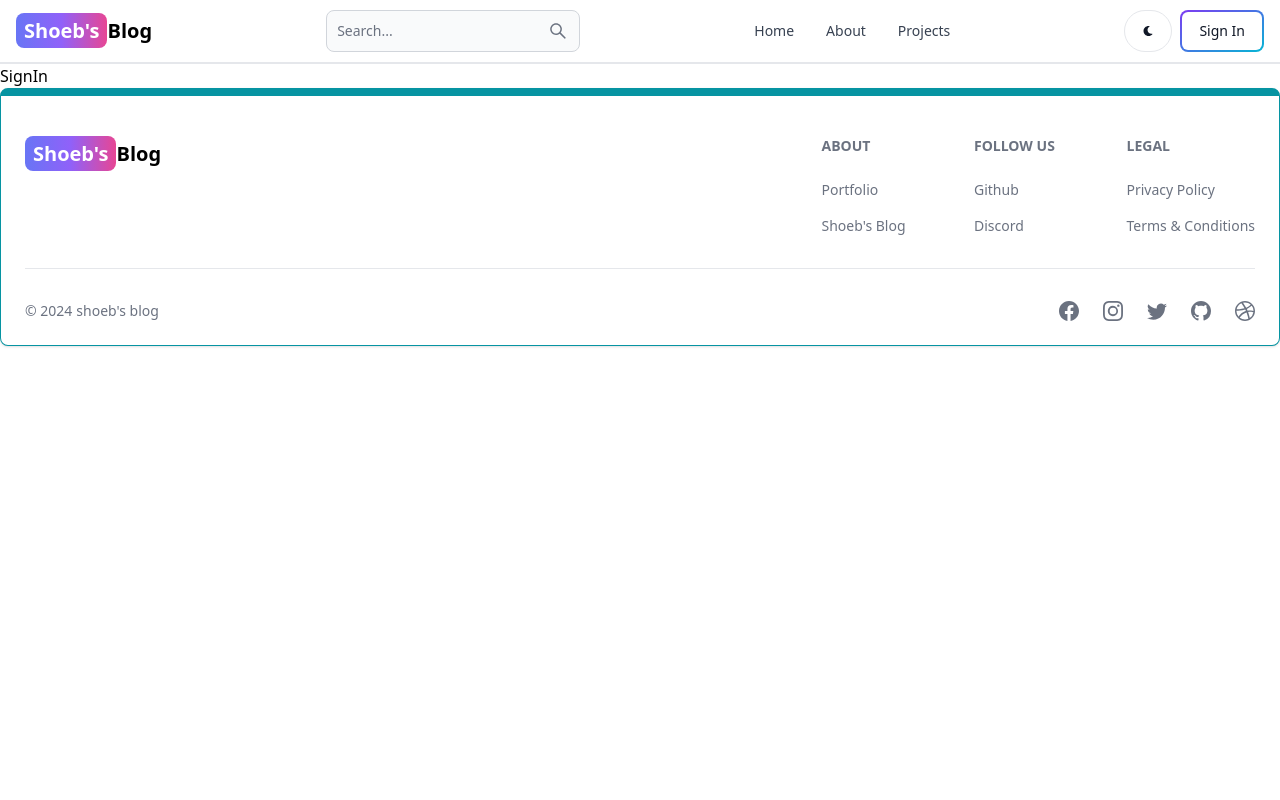
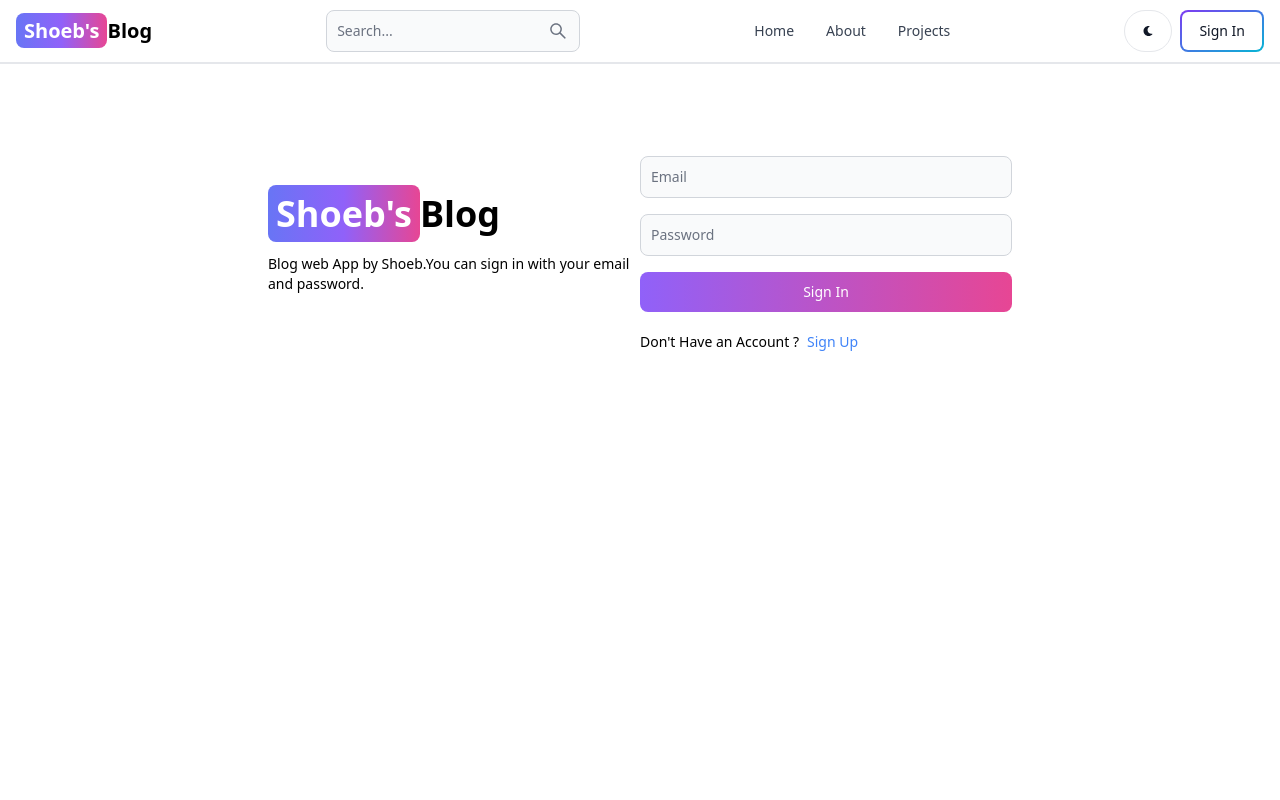
Before and after one commit to mdshoeb8147/mern-blog, a React app in the folder client/: page /sign-in in a window 1280 px wide. Shown: the top 800 px of the page. Built offline with nearby package versions, Linux system fonts and the light colour scheme; the HTML template or start-up script is replaced by a standard one.

Commit message:
sign in page

```diff
--- a/client/src/pages/SignIn.jsx
+++ b/client/src/pages/SignIn.jsx
@@ -1,4 +1,123 @@
+import { Alert, Button, Spinner, TextInput } from "flowbite-react";
+import { useState } from "react";
+import { Link, useNavigate } from "react-router-dom";
+
 const SignIn = () => {
-  return <div>SignIn</div>;
+  const [formData, setFormData] = useState({});
+  const [loading, setLoading] = useState(false);
+
+  const [errorMessage, setErrorMessage] = useState(null);
+  const navigate = useNavigate();
+
+  const handleChange = (e) => {
+    setFormData({ ...formData, [e.target.id]: e.target.value.trim() });
+  };
+  const handleSubmit = async (e) => {
+    e.preventDefault();
+    if (!formData.password || !formData.email) {
+      return setErrorMessage("All fields are required");
+    }
+    try {
+      setLoading(true);
+      setErrorMessage(null);
+      const res = await fetch("/api/auth/signin", {
+        method: "POST",
+        headers: {
+          "Content-Type": "application/json",
+        },
+        body: JSON.stringify(formData),
+      });
+      const data = await res.json();
+      if (data.success === false) {
+        return setErrorMessage(data.message);
+      }
+      setLoading(false);
+      if (res.ok) {
+        navigate("/");
+      }
+    } catch (error) {
+      setErrorMessage(error.message);
+      setLoading(true);
+    }
+  };
+  return (
+    <div className="min-h-screen mt-20">
+      <div className="flex p-3 max-w-3xl mx-auto flex-col md:flex-row md:items-center">
+        {/* left */}
+        <div className="mb-5 flex-1">
+          <Link to="/" className="   font-bold dark:text-white text-4xl">
+            <span className="px-2 py-1 bg-gradient-to-r from-indigo-500 via-purple-500 to-pink-500 rounded-lg text-white">
+              Shoeb's
+            </span>
+            Blog
+          </Link>
+          <p className="text-sm mt-5">
+            Blog web App by Shoeb.You can sign in with your email and password.
+          </p>
+        </div>
+
+        {/* right */}
+        <div className="flex-1">
+          <form className="flex flex-col gap-4 " onSubmit={handleSubmit}>
+            {/* <div className="">
+              <label value=" Username" />
+              <TextInput
+                type="text"
+                placeholder="Username"
+                id="username"
+                onChange={handleChange}
+                // className="mb-5"
+              />
+            </div> */}
+            <div>
+              {/* <label value=" email" /> */}
+              <TextInput
+                type="email"
+                placeholder="Email"
+                id="email"
+                onChange={handleChange}
+                // className="mb-5"
+              />
+            </div>
+            <div>
+              {/* <label value=" Password"/> */}
+              <TextInput
+                type="password"
+                placeholder="Password"
+                id="password"
+                onChange={handleChange}
+                // className="mb-5"
+              />
+            </div>
+            <Button
+              gradientDuoTone="purpleToPink"
+              type="submit"
+              disabled={loading}
+            >
+              {loading ? (
+                <>
+                  <Spinner size="sm" />
+                  <span className="pl-3">loading..</span>
+                </>
+              ) : (
+                "Sign In"
+              )}
+            </Button>
+          </form>
+          <div className="flex gap-2 text-sm mt-5">
+            <span>Don't Have an Account ?</span>
+            <Link to="/sign-up" className="text-blue-500">
+              Sign Up
+            </Link>
+          </div>
+          {errorMessage && (
+            <Alert className="mt-5" color="failure">
+              {errorMessage}
+            </Alert>
+          )}
+        </div>
+      </div>
+    </div>
+  );
 };
 export default SignIn;
--- a/client/vite.config.js
+++ b/client/vite.config.js
@@ -6,7 +6,7 @@
   server: {
     proxy: {
       "/api": {
-        target: "http://localhost:3000",
+        target: "http://localhost:3000/",
         secure: false,
       },
     },
```
